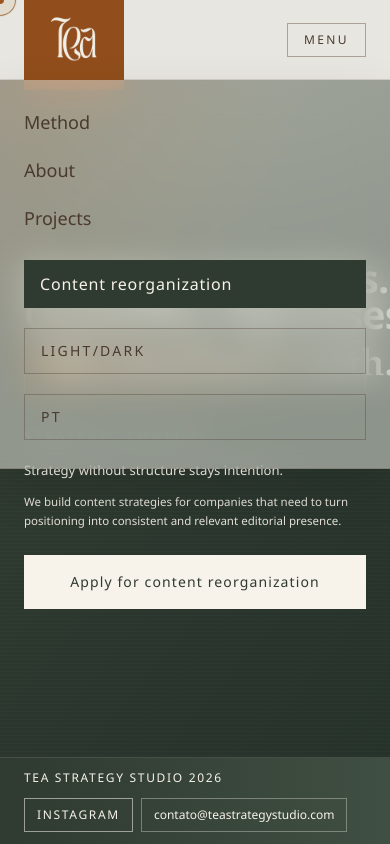
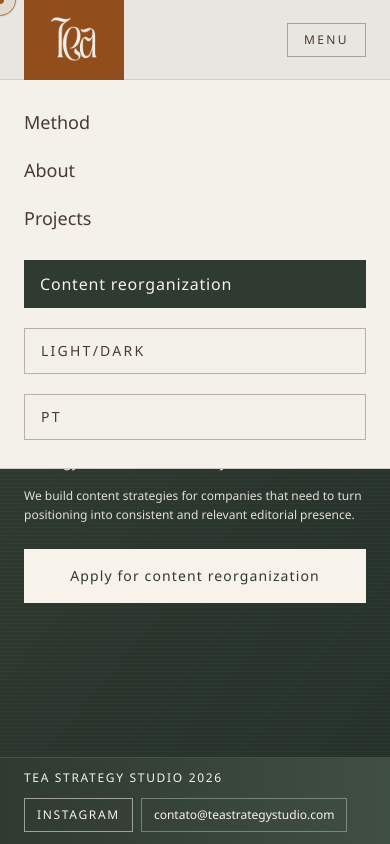
Before and after one commit to JuanGabrielGomes/Tea-Strategy-Studio, a Next.js app: page /en in a window 390 px wide. Both pictures are taken after a click on the button "MENU". Shown: the top 844 px of the page. Built offline with nearby package versions, Linux system fonts and the light colour scheme.

Commit message:
Adjust mobile hero and restore solid mobile menu

```diff
--- a/app/globals.css
+++ b/app/globals.css
@@ -87,16 +87,6 @@ html[data-theme="dark"] body.tea-body {
   display: block;
   width: 100%;
   white-space: nowrap;
-}
-
-.tea-mobile-nav-panel {
-  background: rgba(244, 241, 235, 0.5);
-  backdrop-filter: blur(18px) saturate(145%);
-  -webkit-backdrop-filter: blur(18px) saturate(145%);
-}
-
-html[data-theme="dark"] .tea-mobile-nav-panel {
-  background: rgba(17, 23, 19, 0.52);
 }
 
 h1,
--- a/components/AnimatedHero.tsx
+++ b/components/AnimatedHero.tsx
@@ -47,7 +47,7 @@ export default function AnimatedHero({ locale = "pt" }: AnimatedHeroProps) {
           initial={reduceMotion ? { opacity: 1 } : { opacity: 0, y: 35 }}
           animate={{ opacity: 1, y: 0 }}
           transition={{ duration: 1.1, ease: [0.16, 1, 0.3, 1] }}
-          className="hero-title-lock inline-block max-w-full text-[clamp(2rem,10vw,6.3rem)] leading-[0.93] font-semibold tracking-[-0.03em] text-[var(--tea-cream)]"
+          className="hero-title-lock inline-block max-w-full text-[clamp(1.72rem,8.8vw,6.3rem)] leading-[0.93] font-semibold tracking-[-0.03em] text-[var(--tea-cream)]"
           style={{ width: "max-content" }}
         >
           <span className="hero-line">{content.lineOne}</span>
@@ -63,8 +63,8 @@ export default function AnimatedHero({ locale = "pt" }: AnimatedHeroProps) {
         >
           <div className="lg:col-span-8">
             <p className="text-xs uppercase tracking-[0.32em] mb-4 text-[var(--tea-cream)]/72">{content.eyebrow}</p>
-            <p className="text-[0.82rem] sm:text-sm lg:text-xl leading-relaxed text-[var(--tea-cream)] mb-3">{content.kicker}</p>
-            <p className="text-[0.72rem] sm:text-xs lg:text-base leading-relaxed text-[var(--tea-cream)]/90 max-w-none">{content.description}</p>
+            <p className="text-sm sm:text-base lg:text-xl leading-relaxed text-[var(--tea-cream)] mb-3">{content.kicker}</p>
+            <p className="text-xs sm:text-sm lg:text-base leading-relaxed text-[var(--tea-cream)]/90 max-w-none">{content.description}</p>
           </div>
 
           <div className="lg:col-span-4 lg:justify-self-end w-full lg:w-auto">
--- a/components/Header.tsx
+++ b/components/Header.tsx
@@ -132,10 +132,10 @@ export default function Header() {
 
   return (
     <header className="fixed top-0 left-0 w-full z-50 transition-all duration-700">
-      <div className="absolute top-0 left-0 right-0 h-20 bg-[var(--tea-bg)]" />
-      <div className="absolute top-0 left-0 right-0 h-20 bg-[var(--tea-green)] opacity-[0.06]" />
+      <div className="absolute inset-0 bg-[var(--tea-bg)]" />
+      <div className="absolute inset-0 bg-[var(--tea-green)] opacity-[0.06]" />
 
-      {scrolled && <div className="absolute top-0 left-0 right-0 h-20 backdrop-blur-md bg-[var(--tea-bg)]/86" />}
+      {scrolled && <div className="absolute inset-0 backdrop-blur-md bg-[var(--tea-bg)]/86" />}
 
       <div className="relative section-padding flex items-center justify-between h-20 border-b border-[var(--tea-brown)]/15">
         <Link href={homeHref} className="flex items-center" aria-label={labels.logoAria}>
@@ -185,7 +185,7 @@ export default function Header() {
       </div>
 
       {menuOpen && (
-        <div id="mobile-nav" className="md:hidden tea-mobile-nav-panel relative section-padding py-7 border-b border-[var(--tea-brown)]/20 shadow-[0_18px_45px_rgba(0,0,0,0.12)]">
+        <div id="mobile-nav" className="md:hidden relative section-padding py-7 bg-[var(--tea-bg)] border-b border-[var(--tea-brown)]/20">
           <nav className="flex flex-col gap-5 text-lg text-[var(--tea-brown)]" aria-label="Mobile navigation">
             {navItems.map((item) => (
               <Link key={item.href} href={item.href} onClick={() => setMenuOpen(false)} className="hover:text-[var(--tea-hover)] transition-colors">
```
